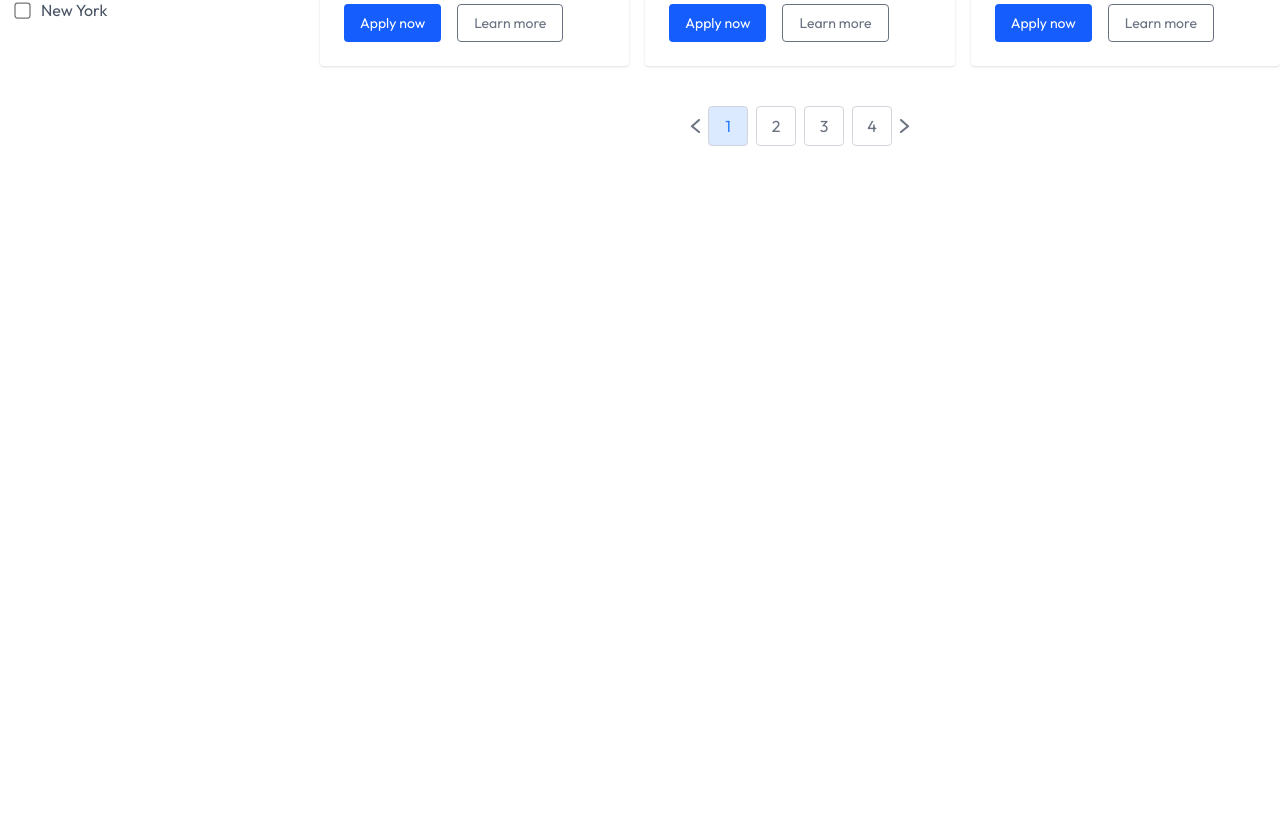
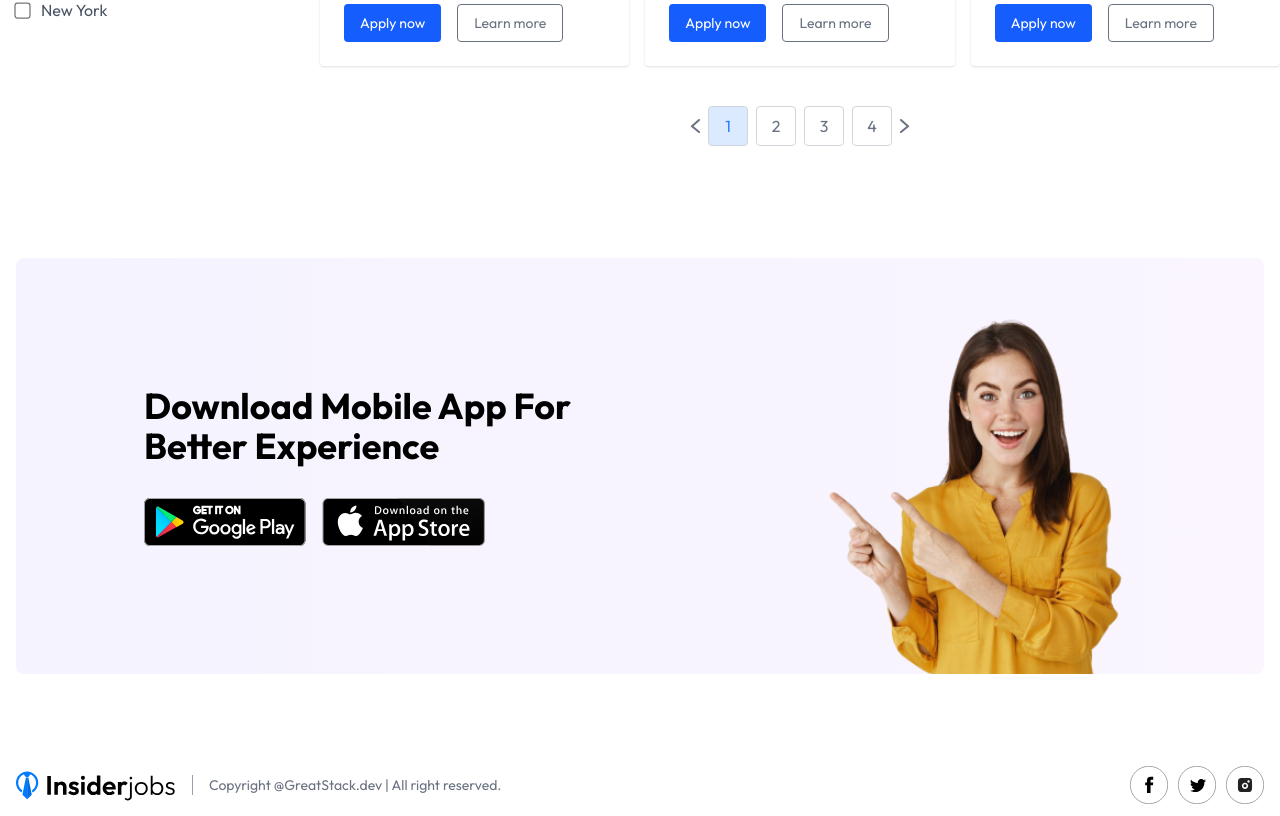
Before and after one commit to naini-hub/job-portal, a React (Vite) app in the folder client/: page / in a window 1280 px wide. Shown: the part 1248-2064 px from the top of the page. Before the commit the page ends 1426 px from the top, so only its background shows below. Built offline with nearby package versions, Linux system fonts and the light colour scheme; no server answers.

Commit message:
ui completed

```diff
--- /dev/null
+++ b/client/src/components/AppDownload.jsx
@@ -0,0 +1,25 @@
+import React from 'react'
+import { assets } from '../assets/assets'
+
+const AppDownload = () => {
+  return (
+    <div className='container px-4 2x;:px-20 mx-auto my-20'>
+        <div className='relative bg-gradient-to-r from-violet-50 to-purple-50 p-12 sm:p-24 lg:p-32 rounded-lg'>
+            <div>
+                <h1 className='text-2xl sm:text-4xl font-bold mb-8 max-w-md'>Download Mobile App For Better Experience</h1>
+                <div className='flex gap-4'>
+                    <a className='inline-block' href="#">
+                        <img className='h-12' src={assets.play_store} alt="" />
+                    </a>
+                    <a className='inline-block' href="#">
+                        <img className='h-12' src={assets.app_store} alt="" />
+                    </a>
+                </div>
+            </div>
+            <img className='absolute w-80 right-0 bottom-0 mr-32 max-lg:hidden' src={assets.app_main_img} alt="" />
+        </div>
+    </div>
+  )
+}
+
+export default AppDownload
--- /dev/null
+++ b/client/src/components/Footer.jsx
@@ -0,0 +1,18 @@
+import React from 'react'
+import { assets } from '../assets/assets'
+
+const Footer = () => {
+  return (
+    <div className='container px-4 2xl:px-20 mx-auto flex items-center justify-between gap-4 py-3 mt-20'>
+        < img width = {160}  src={assets.logo} alt="" />
+        <p className='flex-1 border-l border-gray-400 pl-4 text-sm text-gray-500 max-sm:hidden'>Copyright @GreatStack.dev | All right reserved.</p>
+        <div className='flex gap-2.5'>
+            < img width = {38} src={assets.facebook_icon} alt="" />
+            < img width = {38} src={assets.twitter_icon} alt="" />
+            < img width = {38} src={assets.instagram_icon} alt="" />
+        </div>
+    </div>
+  )
+}
+
+export default Footer
--- a/client/src/pages/Home.jsx
+++ b/client/src/pages/Home.jsx
@@ -2,13 +2,17 @@ import React from 'react'
 import Navbar from '../components/Navbar'
 import Hero from '../components/Hero'
 import JobListing from '../components/JobListing'
-
+import AppDownload from '../components/AppDownload'
+import Footer from '../components/Footer'
 const Home = () => {
   return (
     <div>
         <Navbar/>
         <Hero/>
         <JobListing/>
+        <AppDownload/>
+        <Footer/>
+
     </div>
   )
 }
```
